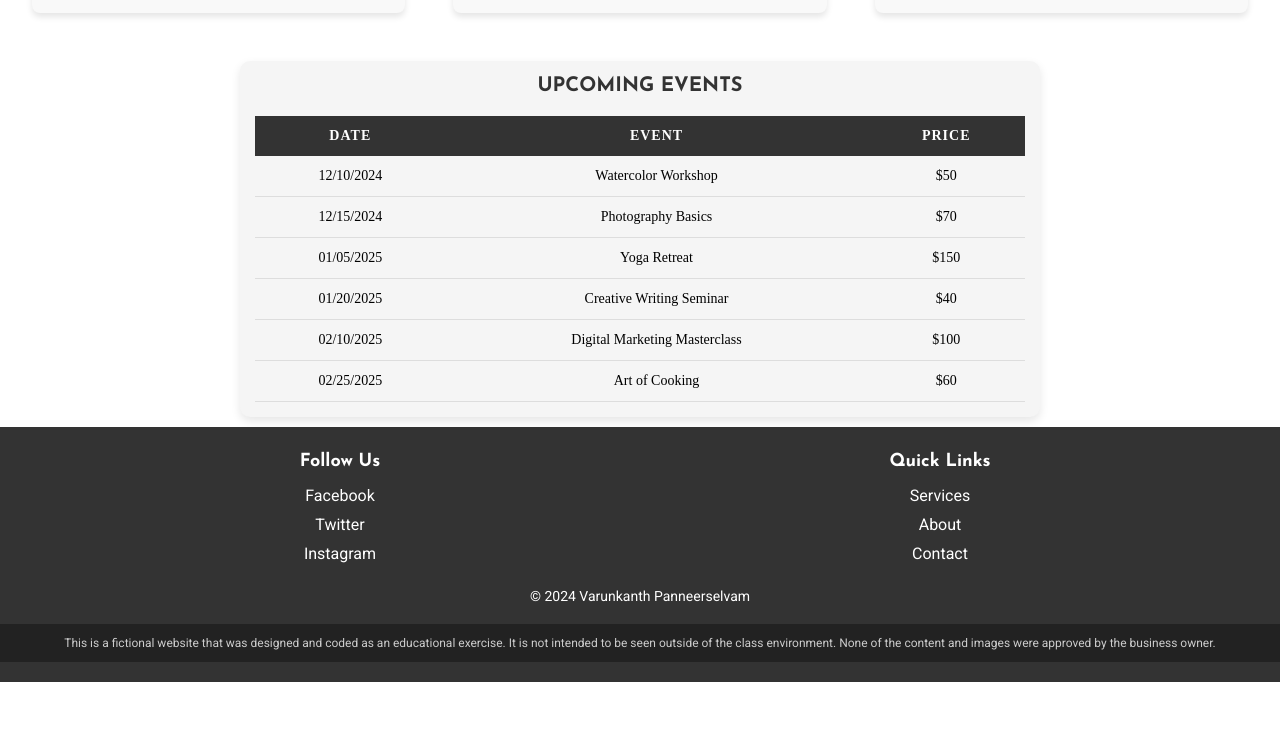
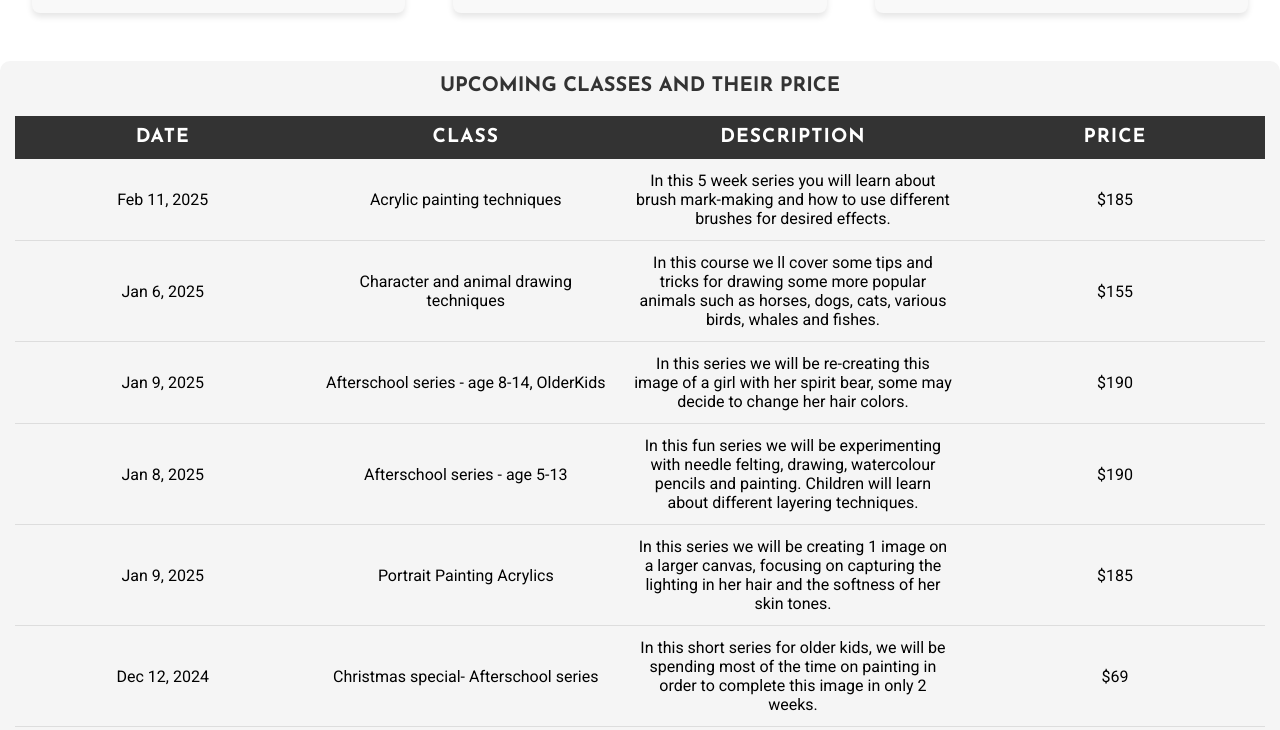
Before and after one commit to nic-dgl103-f24-cvs1/project-Varunkanth471, a plain HTML site: page service.html in a window 1280 px wide. Shown: the part 1317-2047 px from the top of the page. Before the commit the page ends 1999 px from the top, so only its background shows below. Drawn offline with Linux system fonts and the light colour scheme.

Commit message:
Update the Class information in a Table and Adjust the Style.css

```diff
--- a/service.html
+++ b/service.html
@@ -17,6 +17,7 @@
     <link rel="stylesheet" href="styles.css">
     <title>Project</title>
 </head>
+
 <body>
     <header>
         <div class="navbar">
@@ -45,7 +46,9 @@
     <main>
         <section class="services">
             <h2>Our Services</h2>
-            <p>See the Classes section of the site for a list of the classes and their descriptions and the Rates tab for DEALS for multiple week and multiple month sign-ups. There are also discounts for multiple children and low income.</p>
+            <p>See the Classes section of the site for a list of the classes and their descriptions and the Rates tab
+                for DEALS for multiple week and multiple month sign-ups. There are also discounts for multiple children
+                and low income.</p>
             <div class="service-cards">
                 <div class="card">
                     <img src="service-img1.jpg" alt="Art Workshops">
@@ -101,43 +104,58 @@
                 </div>
             </div>
         </section>
+        <!-- Upcoming classes table-->
+         <!-- Reference: https://www.javatpoint.com/html-table-->
         <section class="table">
-            <h2>Upcoming Events</h2>
+            <h2>Upcoming Classes and their Price</h2>
             <table>
                 <tr>
                     <th>Date</th>
-                    <th>Event</th>
+                    <th>Class</th>
+                    <th>Description</th>
                     <th>Price</th>
                 </tr>
                 <tr>
-                    <td>12/10/2024</td>
-                    <td>Watercolor Workshop</td>
-                    <td>$50</td>
+                    <td>Feb 11, 2025</td>
+                    <td>Acrylic painting techniques</td>
+                    <td>In this 5 week series you will learn about brush mark-making and how to use different brushes
+                        for desired effects.</td>
+                    <td>$185</td>
                 </tr>
                 <tr>
-                    <td>12/15/2024</td>
-                    <td>Photography Basics</td>
-                    <td>$70</td>
+                    <td>Jan 6, 2025</td>
+                    <td>Character and animal drawing techniques</td>
+                    <td>In this course we ll cover some tips and tricks for drawing some more popular animals such as
+                        horses, dogs, cats, various birds, whales and fishes.</td>
+                    <td>$155</td>
                 </tr>
                 <tr>
-                    <td>01/05/2025</td>
-                    <td>Yoga Retreat</td>
-                    <td>$150</td>
+                    <td>Jan 9, 2025</td>
+                    <td>Afterschool series - age 8-14, OlderKids</td>
+                    <td>In this series we will be re-creating this image of a girl with her spirit bear, some may decide
+                        to change her hair colors.</td>
+                    <td>$190</td>
                 </tr>
                 <tr>
-                    <td>01/20/2025</td>
-                    <td>Creative Writing Seminar</td>
-                    <td>$40</td>
+                    <td>Jan 8, 2025</td>
+                    <td>Afterschool series - age 5-13</td>
+                    <td>In this fun series we will be experimenting with needle felting, drawing, watercolour pencils
+                        and painting. Children will learn about different layering techniques.</td>
+                    <td>$190</td>
                 </tr>
                 <tr>
-                    <td>02/10/2025</td>
-                    <td>Digital Marketing Masterclass</td>
-                    <td>$100</td>
+                    <td>Jan 9, 2025</td>
+                    <td>Portrait Painting Acrylics</td>
+                    <td>In this series we will be creating 1 image on a larger canvas, focusing on capturing the
+                        lighting in her hair and the softness of her skin tones.</td>
+                    <td>$185</td>
                 </tr>
                 <tr>
-                    <td>02/25/2025</td>
-                    <td>Art of Cooking</td>
-                    <td>$60</td>
+                    <td>Dec 12, 2024</td>
+                    <td>Christmas special- Afterschool series</td>
+                    <td>In this short series for older kids, we will be spending most of the time on painting in order
+                        to complete this image in only 2 weeks.</td>
+                    <td>$69</td>
                 </tr>
             </table>
         </section>
--- a/styles.css
+++ b/styles.css
@@ -170,7 +170,7 @@ header {
   color: goldenrod;
 }
 
-/* Services */
+/* Services Section/ Page */
 .services {
   display: flex;
   flex-direction: column;
@@ -192,7 +192,7 @@ header {
   padding-left: 2rem;
   padding-right: 2rem;
 }
-/* Services section */
+
 .service-cards {
   display: flex;
   flex-direction: column;
@@ -229,7 +229,7 @@ header {
   text-align: justify;
 }
 
-.card .read-more{
+.card .read-more {
   color: goldenrod;
   text-align: left;
   text-decoration: none;
@@ -260,13 +260,6 @@ header {
   text-align: center;
   background-color: #f5f5f5;
   border-radius: 10px;
-  box-shadow: 0 4px 10px rgba(0, 0, 0, 0.1);
-  transition: transform 0.3s, box-shadow 0.3s;
-}
-
-.table:hover {
-  transform: scale(1.02);
-  box-shadow: 0 6px 15px rgba(0, 0, 0, 0.2);
 }
 
 .table h2 {
@@ -283,7 +276,9 @@ header {
 }
 
 .table th {
+  font-family: "Josefin Sans", sans-serif;
   background-color: #333;
+  font-size: 1.2rem;
   color: #fff;
   padding: 12px;
   text-transform: uppercase;
@@ -292,8 +287,12 @@ header {
 }
 
 .table td {
+  font-family: "Roboto", sans-serif;
+  font-size: 1rem;
   padding: 12px;
   border-bottom: 1px solid #ddd;
+  width: 60ch;
+  text-align: center;
 }
 
 .table tr:hover {
@@ -727,8 +726,19 @@ header {
     padding-right: 2rem;
     padding-left: 2rem;
   }
+
+  /* Upcoming classes table */
+
+  .table {
+    padding: 15px;
+    margin: 10px auto;
+    max-width: 1400px;
+  }
+
+  .table h2 {
+    font-size: 20px;
+  }
   /* about */
-
 
   /* About page */
   .about-us {
@@ -887,17 +897,4 @@ header {
     flex-direction: column;
     margin: 5px 0;
   }
-
-  .table {
-    padding: 15px;
-    margin: 10px auto;
 }
-
-  .table table {
-    font-size: 14px;
-  }
-
-  .table h2 {
-    font-size: 20px;
-  }
-}
```
Lines whose indentation alone changed are shown as unchanged.
